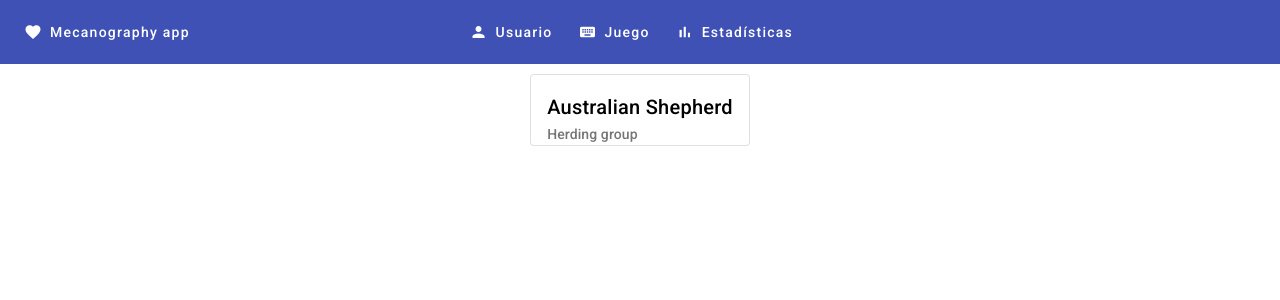
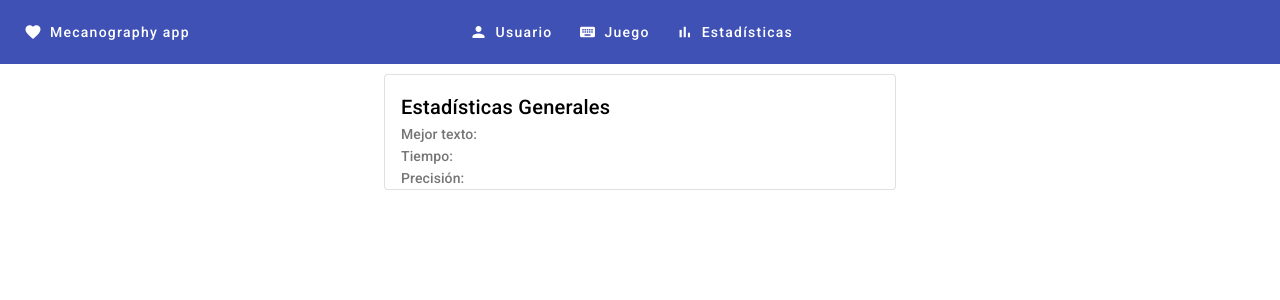
Before and after one commit to leonelSubelza/mecanografia-app, an Angular app: page /stats in a window 1280 px wide. Shown: the top 300 px of the page. Built offline with nearby package versions, Linux system fonts and the light colour scheme.

Commit message:
Fixed routes and other things

```diff
--- a/src/app/app.config.ts
+++ b/src/app/app.config.ts
@@ -4,7 +4,6 @@ import { provideRouter } from '@angular/router';
 import {provideAnimations} from '@angular/platform-browser/animations';
 import { routes } from './app.routes';
 import { provideClientHydration } from '@angular/platform-browser';
-import { provideHttpClient } from '@angular/common/http';
 import { provideAnimationsAsync } from '@angular/platform-browser/animations/async';
 import { MatNativeDateModule } from '@angular/material/core';
 
@@ -13,9 +12,8 @@ export const appConfig: ApplicationConfig = {
     provideZoneChangeDetection({ eventCoalescing: true }),
     provideRouter(routes),
     provideClientHydration(),
-    provideHttpClient(), provideAnimationsAsync(), provideAnimationsAsync(),
+    provideAnimationsAsync(), provideAnimationsAsync(),
     provideAnimations(),
-    provideHttpClient(),
     importProvidersFrom(MatNativeDateModule)
   ]
 };
--- a/src/app/app.routes.ts
+++ b/src/app/app.routes.ts
@@ -1,14 +1,17 @@
 import { Routes } from '@angular/router';
+import { GameComponent } from './pages/game/game.component';
 
 export const routes: Routes = [
   {
     path: '',
     pathMatch: 'full',
-    loadComponent: () => import('./pages/game/game.component').then(g => g.GameComponent)
+    // component carga la pagina si o si
+    component: GameComponent
   },
   {
     path: 'user',
     pathMatch: 'full',
+    // loadComponent hablita el lazy loading y solo carga la pagina si es necesario
     loadComponent: () => import('./pages/user/user.component').then(u => u.UserComponent)
   },
   {
--- a/src/app/components/toolbar/toolbar.component.html
+++ b/src/app/components/toolbar/toolbar.component.html
@@ -1,21 +1,21 @@
 <mat-toolbar color='primary'>
-    <a mat-button class="item-page-name">
+    <a mat-button class="item-page-name" routerLink="/">
         <span>Mecanography app</span>
         <mat-icon>favorite</mat-icon>
     </a>
 
     <div class="items-container">
-        <a mat-button routerLink="/user" (click)="goToPage('/user')">
+        <a mat-button routerLink="/user">
             <span class="item-span-txt">Usuario</span>
             <mat-icon>person</mat-icon>
         </a>
 
-        <a mat-button routerLink="/" (click)="goToPage('/')">
+        <a mat-button routerLink="/">
             <span class="item-span-txt">Juego</span>
             <mat-icon>keyboard</mat-icon>
         </a>
 
-        <a mat-button routerLink="/stats" (click)="goToPage('/stats')">
+        <a mat-button routerLink="/stats">
             <span class="item-span-txt">Estadísticas</span>
             <mat-icon>bar_chart</mat-icon>
         </a>
--- a/src/app/components/toolbar/toolbar.component.ts
+++ b/src/app/components/toolbar/toolbar.component.ts
@@ -1,22 +1,16 @@
-import { Component, inject } from '@angular/core';
+import { Component } from '@angular/core';
 import { MatButtonModule } from '@angular/material/button';
 import { MatCardModule } from '@angular/material/card';
 import { MatIconModule } from '@angular/material/icon';
 import { MatToolbarModule } from '@angular/material/toolbar';
-import { Router } from '@angular/router';
+import { RouterLink } from '@angular/router';
 
 @Component({
   selector: 'app-toolbar',
   standalone: true,
-  imports: [MatToolbarModule, MatButtonModule, MatIconModule, MatCardModule, ToolbarComponent],
+  imports: [MatToolbarModule, MatButtonModule, MatIconModule, MatCardModule, ToolbarComponent,RouterLink],
   templateUrl: './toolbar.component.html',
   styleUrl: './toolbar.component.css'
 })
 export class ToolbarComponent {
-
-  router = inject(Router)
-
-  goToPage(url: string){
-    this.router.navigate([url]);
-  }
 }
--- a/src/app/interfaces/entities.ts
+++ b/src/app/interfaces/entities.ts
@@ -27,3 +27,9 @@ export interface Letter {
     isActive?: boolean,
     status?: LetterStatus
 }
+
+export interface Stats {
+    bestTextContent: TextContent,
+    bestTime: string,
+    bestAccuracy: number
+}
--- a/src/app/pages/stats/stats.component.css
+++ b/src/app/pages/stats/stats.component.css
@@ -5,4 +5,10 @@
 
 mat-card {
     margin: 10px auto;
+    width: 40%;
+    display: flex;
 }
+
+.container-hdp{
+    width: 100%;
+}
--- a/src/app/pages/stats/stats.component.html
+++ b/src/app/pages/stats/stats.component.html
@@ -1,8 +1,12 @@
 <div class="stats-container-page">
     <mat-card appearance="outlined">
         <mat-card-header>
-            <mat-card-title> Australian Shepherd</mat-card-title>
-            <mat-card-subtitle>Herding group</mat-card-subtitle>
+            <div class="container-hdp">
+            <mat-card-title>Estadísticas Generales</mat-card-title>
+            <mat-card-subtitle>Mejor texto: {{this._generalStatsService.myDataSignal()?.bestTextContent?.title}}</mat-card-subtitle>
+            <mat-card-subtitle>Tiempo: {{this._generalStatsService.myDataSignal()?.bestTime}}</mat-card-subtitle>
+            <mat-card-subtitle>Precisión: {{this._generalStatsService.myDataSignal()?.bestAccuracy}}</mat-card-subtitle>
+        </div>
           </mat-card-header>
   </mat-card>
 </div>
--- a/src/app/pages/stats/stats.component.ts
+++ b/src/app/pages/stats/stats.component.ts
@@ -1,5 +1,6 @@
-import { Component } from '@angular/core';
+import { Component, inject } from '@angular/core';
 import { MatCardModule } from '@angular/material/card';
+import { GeneralStatsService } from '../../services/general-stats.service';
 
 @Component({
   selector: 'app-stats',
@@ -9,5 +10,5 @@ import { MatCardModule } from '@angular/material/card';
   styleUrl: './stats.component.css'
 })
 export class StatsComponent {
-
+  _generalStatsService = inject(GeneralStatsService);
 }
--- /dev/null
+++ b/src/app/services/general-stats.service.ts
@@ -0,0 +1,24 @@
+import { Injectable, signal } from '@angular/core';
+import { Stats } from '../interfaces/entities';
+
+@Injectable({
+  providedIn: 'root'
+})
+export class GeneralStatsService {
+
+  myDataSignal = signal<Stats|null>(this.getItem<Stats>('stats'));
+
+  constructor() { }
+
+  getItem<T>(key: string): T | null {
+    const data = localStorage.getItem(key);
+    return data ? JSON.parse(data) as T : null;
+  }
+
+  setItem(key: string, value: Stats): void {
+    localStorage.setItem(key, JSON.stringify(value));
+    if(value){
+      this.myDataSignal.set(value);
+    }
+  }
+}
--- a/src/index.html
+++ b/src/index.html
@@ -1,5 +1,5 @@
 <!doctype html>
-<html lang="en">
+<html lang="es">
 <head>
   <meta charset="utf-8">
   <title>MecanografiaApp</title>
```
